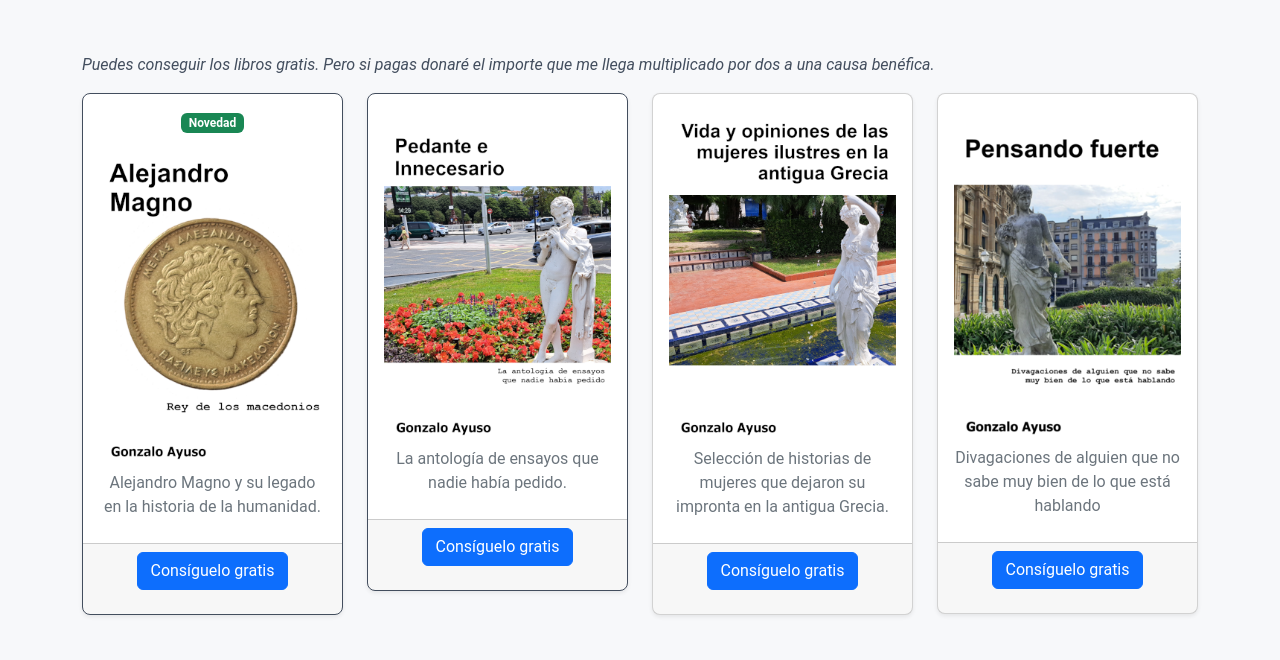
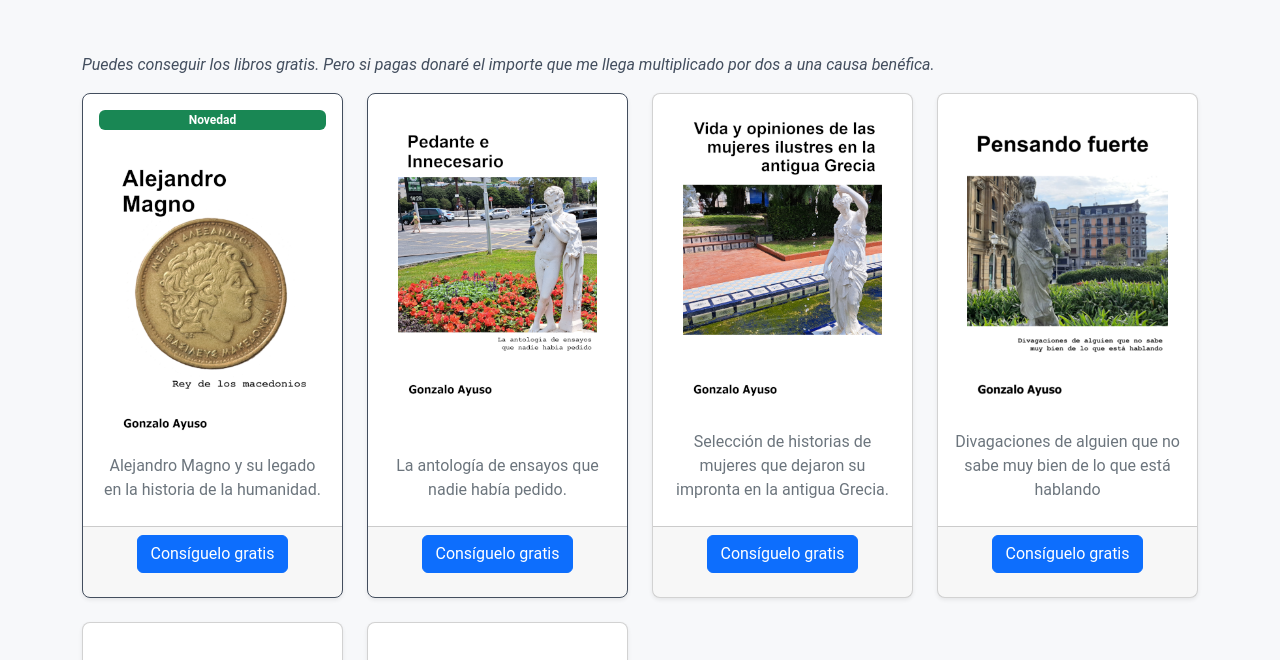
Before and after one commit to gonzalo123/libros, a plain HTML site: page index.html in a window 1280 px wide. Shown: the part 75-735 px from the top of the page. Drawn offline with nearby package versions, Linux system fonts and the light colour scheme.

Commit message:
Update index.html

```diff
--- a/index.html
+++ b/index.html
@@ -19,6 +19,28 @@
     <link rel="stylesheet" href="https://cdn.jsdelivr.net/npm/bootstrap@5.2.3/dist/css/bootstrap.min.css"
           integrity="sha384-rbsA2VBKQhggwzxH7pPCaAqO46MgnOM80zW1RWuH61DGLwZJEdK2Kadq2F9CUG65" crossorigin="anonymous">
     <link href="theme.css" rel="stylesheet">
+    <style>
+        .card {
+            display: flex;
+            flex-direction: column;
+            height: 100%;
+        }
+        .card-body {
+            flex: 1;
+            display: flex;
+            flex-direction: column;
+            justify-content: space-between; /* Distribuye el espacio entre los elementos */
+        }
+        .card-img-top {
+            width: 100%; /* Asegura que la imagen ocupe todo el ancho */
+            height: auto; /* Mantiene la proporción de la imagen */
+            max-height: 300px; /* Ajusta este valor según sea necesario */
+            object-fit: contain; /* Evita que la imagen se distorsione */
+        }
+        .card-footer {
+            flex-shrink: 0; /* Evita que el footer se encoja */
+        }
+    </style>
 </head>
 <body>
 
@@ -44,11 +66,10 @@
             <div class="col">
                 <div class="card mb-4 rounded-3 shadow-sm border-primary">
                     <div class="card-body">
+                        <!--<span class="badge text-bg-warning">En breve</span>-->
                         <span class="badge text-bg-success">Novedad</span>
-                        <!--<span class="badge text-bg-warning">En breve</span>-->
                         <img class="card-img-top mx-auto" src="Alejandro1.png"
                              alt="Alejando Magno">
-                        <!--<h5 class="card-title">Alejando Magno</h5>-->
                         <div class="card-subtitle mb-2 text-muted">
                             Alejandro Magno y su legado en la historia de la humanidad.
                         </div>
@@ -66,11 +87,8 @@
             <div class="col">
                 <div class="card mb-4 rounded-3 shadow-sm border-primary">
                     <div class="card-body">
-                        <!--<span class="badge text-bg-success">Novedad</span>-->
-                        <!--<span class="badge text-bg-warning">En breve</span>-->
                         <img class="card-img-top mx-auto" src="PedanteInecesario1.png"
                              alt="Pedante e Innecesario">
-                        <!--<h5 class="card-title">Pedante e Innecesario</h5>-->
                         <div class="card-subtitle mb-2 text-muted">
                             La antología de ensayos que nadie había pedido.
                         </div>
@@ -88,11 +106,8 @@
             <div class="col">
                 <div class="card mb-4 rounded-3 shadow-sm">
                     <div class="card-body">
-                        <!--<span class="badge text-bg-success">Novedad</span>-->
-                        <!--<span class="badge text-bg-warning">En breve</span>-->
                         <img class="card-img-top mx-auto" src="VidaOpinionesMujeresIlustres1.png"
                              alt="Vidas y opiniones de las mujeres ilustres en la antigua Grecia">
-                        <!--<h5 class="card-title">Vidas y opiniones de las mujeres ilustres en la antigua Grecia</h5>-->
                         <div class="card-subtitle mb-2 text-muted">
                             Selección de historias de mujeres que dejaron su impronta en la antigua Grecia.
                         </div>
@@ -111,7 +126,6 @@
                 <div class="card mb-4 rounded-3 shadow-sm">
                     <div class="card-body">
                         <img class="card-img-top mx-auto" src="pensando_fuerte.png" alt="Pensando fuerte">
-                        <!--<h5 class="card-title">Pensando fuerte</h5>-->
                         <div class="card-subtitle mb-2 text-muted">Divagaciones de alguien que no sabe muy bien de lo
                             que está hablando
                         </div>
@@ -128,7 +142,6 @@
                 <div class="card mb-4 rounded-3 shadow-sm">
                     <div class="card-body">
                         <img class="card-img-top mx-auto" src="sobre_la_naturaleza.png" alt="Sobre la naturaleza">
-                        <!--<h5 class="card-title">Sobre la naturaleza</h5>-->
                         <div class="card-subtitle mb-2 text-muted">Apuntes de filosofía presocrática</div>
                     </div>
                     <div class="card-footer text-center">
@@ -141,7 +154,6 @@
                 <div class="card mb-4 rounded-3 shadow-sm">
                     <div class="card-body">
                         <img class="card-img-top mx-auto" src="codigo_solido.png" alt="Código sólido">
-                        <!--<h5 class="card-title">Código sólido</h5>-->
                         <p>&nbsp;</p>
                         <div class="card-subtitle mb-2 text-muted">Reflexiones sobre el desarrollo de código y
                             principios SOLID
```
